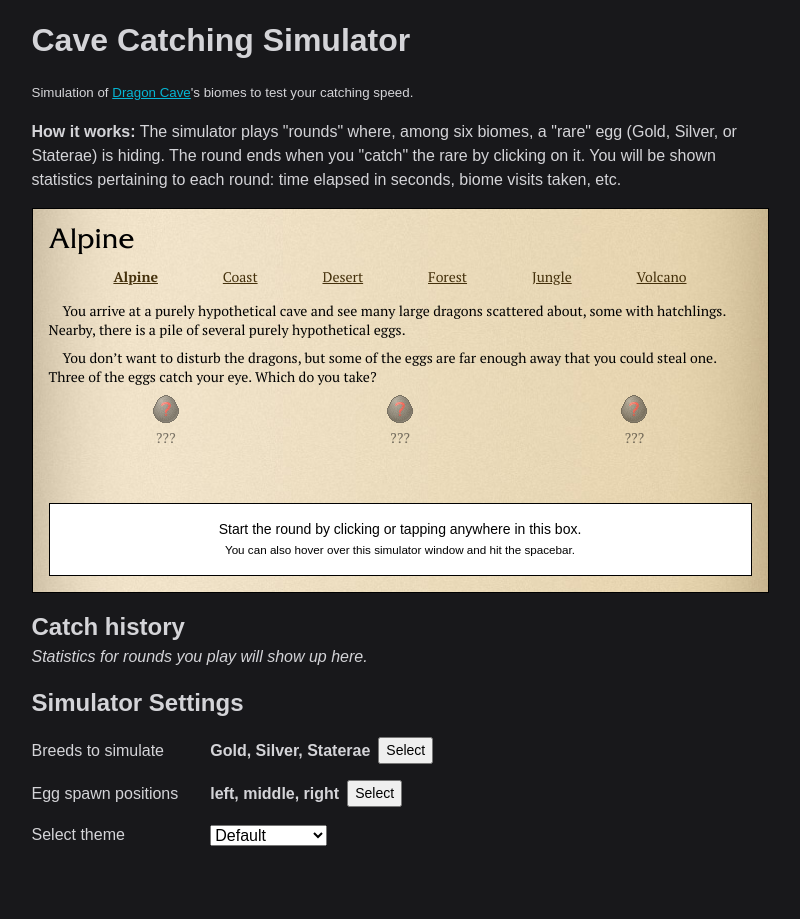
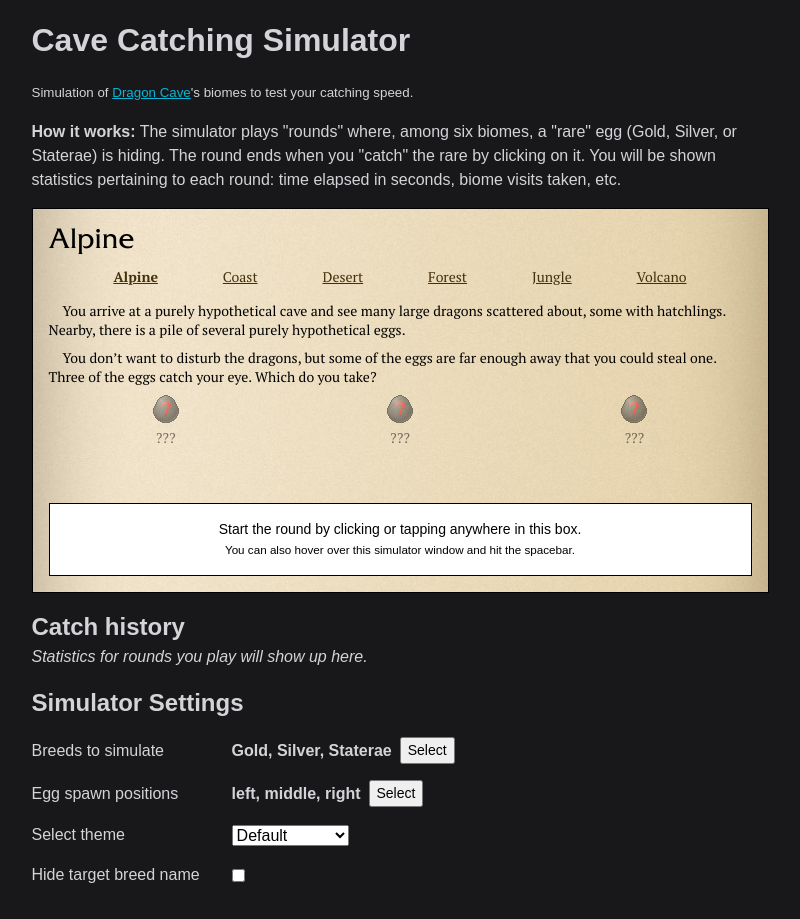
Before and after one commit to endulum/dc-click-sim, a React (Vite) app: page / in a window 1280 px wide. Shown: the whole page, without its empty margins (240-1040 px from the left). Before the commit the page ends 879 px from the top, so only its background shows below. Built offline with nearby package versions, Linux system fonts and the light colour scheme.

Commit message:
add setting to hide target breed name in simulator

```diff
--- a/src/App.tsx
+++ b/src/App.tsx
@@ -21,6 +21,7 @@ export function App() {
     addPos,
     removePos,
   } = useSimulatorSettings();
+  const [hideBreed, setHideBreed] = useState(false);
 
   const windowSize = useWindowSize();
 
@@ -83,6 +84,7 @@ export function App() {
         positions={simPositions}
         theme={theme}
         addRound={addRound}
+        hideBreed={hideBreed}
       />
 
       <History rounds={rounds} wipeRounds={wipeRounds} />
@@ -127,6 +129,16 @@ export function App() {
             </option>
           ))}
         </select>
+
+        <label htmlFor="hideBreed">Hide target breed name</label>
+        <input
+          type="checkbox"
+          id="hideBreed"
+          checked={hideBreed}
+          onChange={(e) => {
+            setHideBreed(e.target.checked);
+          }}
+        />
       </div>
     </>
   );
--- a/src/components/Simulator.tsx
+++ b/src/components/Simulator.tsx
@@ -11,11 +11,13 @@ export function Simulator({
   positions,
   theme,
   addRound,
+  hideBreed,
 }: {
   breeds: string[];
   positions: string[];
   theme: string;
   addRound: (round: EndRoundStats) => void;
+  hideBreed: boolean;
 }) {
   const simulatorRef = useRef<HTMLDivElement>(null);
   const isHovering = useHover(
@@ -156,7 +158,7 @@ export function Simulator({
       >
         {roundStats.current ? (
           <p>
-            Find the <b>{roundStats.current.breed}</b> egg!
+            Find the {hideBreed ? '' : <b>{roundStats.current.breed} </b>}egg!
           </p>
         ) : (
           <p>
--- a/src/styles/app.css
+++ b/src/styles/app.css
@@ -373,6 +373,9 @@ p a {
   select {
     width: fit-content;
   }
+  input[type='checkbox'] {
+    width: min-content;
+  }
 }
 
 @media screen and (max-width: 600px) {
```
